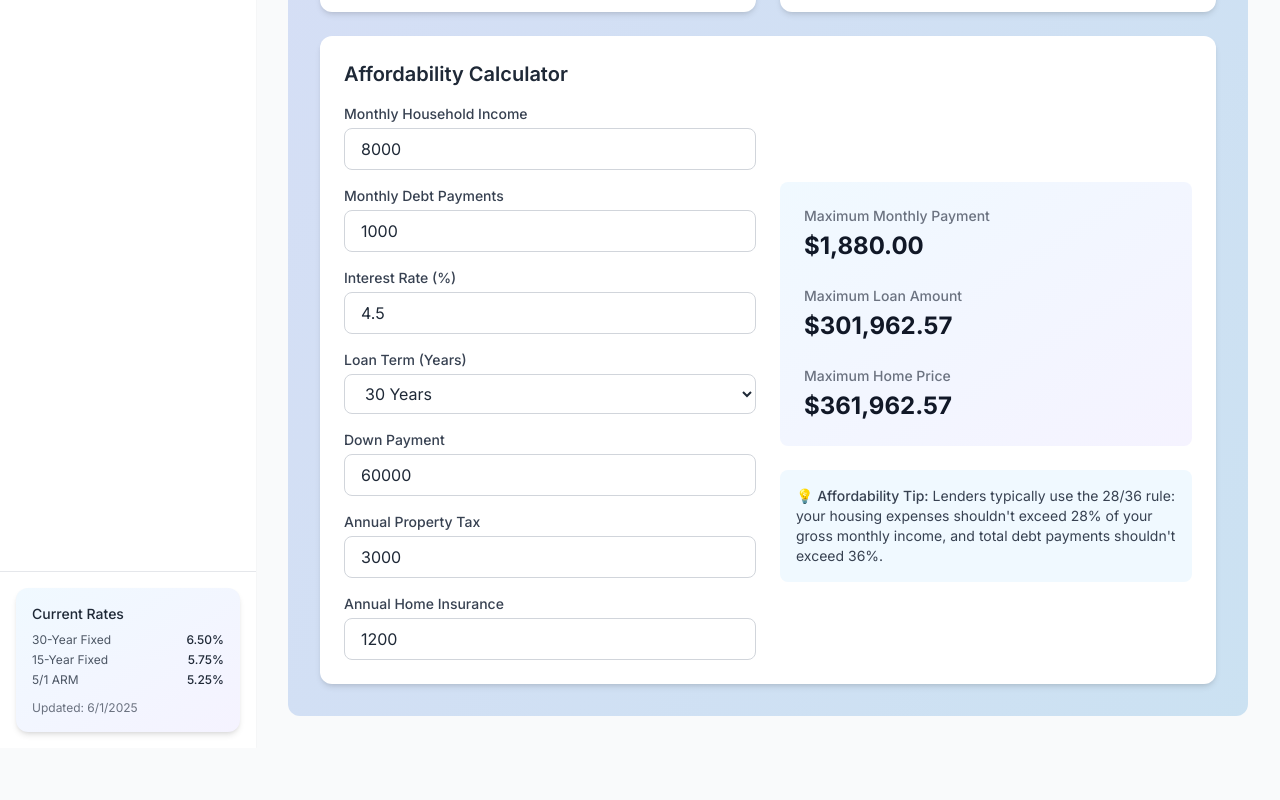
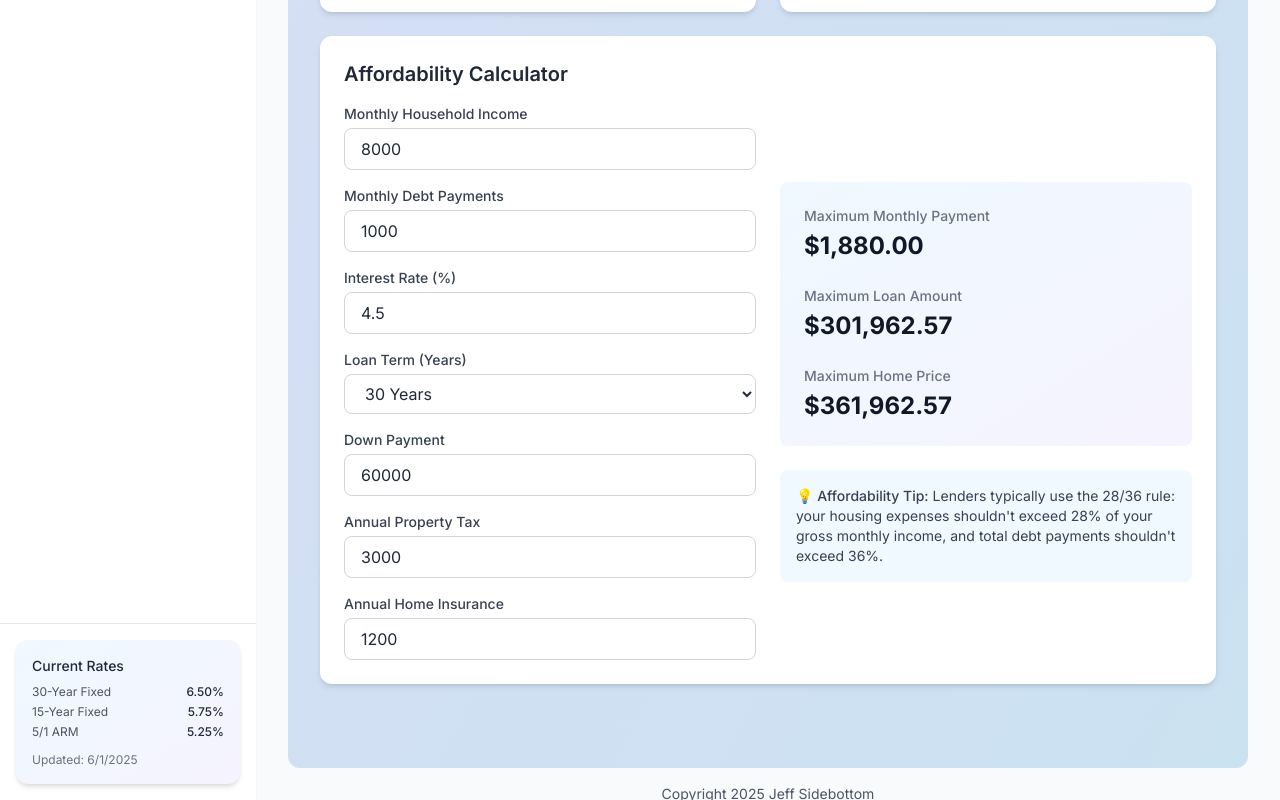
Before and after one commit to jdsidebottom/Mortgage-X, a React (Vite) app: page / in a window 1280 px wide. Shown: the part 1121-1921 px from the top of the page. Before the commit the page ends 1869 px from the top, so only its background shows below. Built offline with nearby package versions, Linux system fonts and the light colour scheme.

Commit message:
copyright  commit

```diff
--- /dev/null
+++ b/src/components/Footer.tsx
@@ -0,0 +1,16 @@
+import { motion } from 'framer-motion';
+
+const Footer = () => {
+  return (
+    <motion.footer
+      className="py-4 px-6 text-center text-sm text-gray-600 dark:text-gray-400 mt-auto"
+      initial={{ opacity: 0 }}
+      animate={{ opacity: 1 }}
+      transition={{ duration: 0.5, delay: 0.2 }}
+    >
+      Copyright 2025 Jeff Sidebottom
+    </motion.footer>
+  );
+};
+
+export default Footer;
--- a/src/components/Layout.tsx
+++ b/src/components/Layout.tsx
@@ -2,6 +2,7 @@ import { ReactNode } from 'react';
 import { motion } from 'framer-motion';
 import Navbar from './Navbar';
 import Sidebar from './Sidebar';
+import Footer from './Footer';
 import { MortgageProvider } from '../context/MortgageContext';
 
 interface LayoutProps {
@@ -15,15 +16,16 @@ const Layout = ({ children }: LayoutProps) => {
         <Navbar />
         <div className="flex flex-1 overflow-hidden">
           <Sidebar />
-          <main className="flex-1 overflow-auto p-4 md:p-6 lg:p-8">
+          <main className="flex-1 overflow-auto p-4 md:p-6 lg:p-8 flex flex-col">
             <motion.div
-              className="gradient-bg min-h-full rounded-xl p-4 md:p-6 lg:p-8"
+              className="gradient-bg min-h-full rounded-xl p-4 md:p-6 lg:p-8 flex-1"
               initial={{ opacity: 0 }}
               animate={{ opacity: 1 }}
               transition={{ duration: 0.5 }}
             >
               {children}
             </motion.div>
+            <Footer />
           </main>
         </div>
       </div>
```
